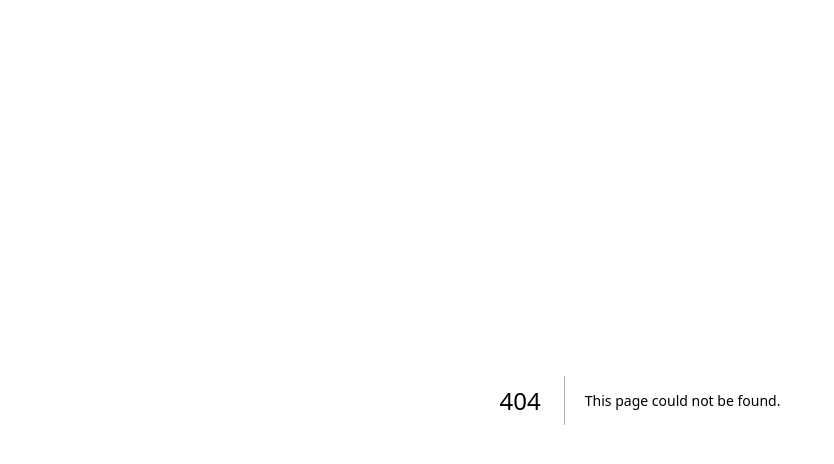
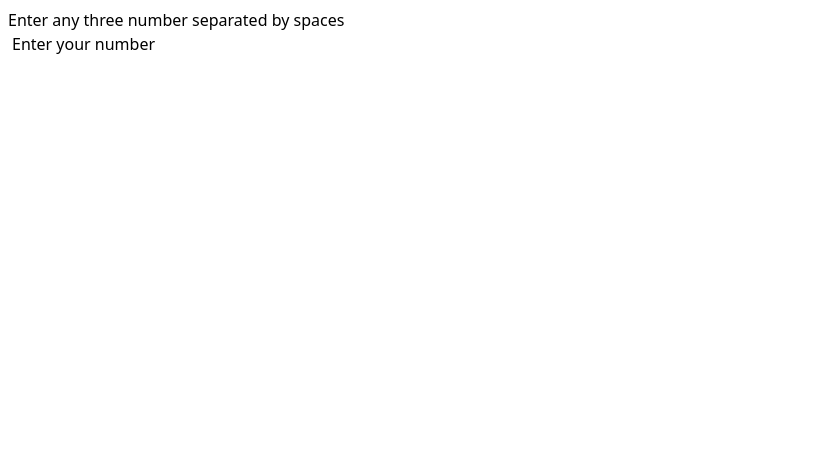
Before and after one commit to allengblack/20-questions-next, a Next.js app: page /lottery in a window 1280 px wide. Before the commit this address had no page. Shown: the top 464 px of the page, without its empty margins (0-834 px from the left). Built offline with nearby package versions, Linux system fonts and the light colour scheme.

Commit message:
update lottery page

```diff
--- a/src/pages/_document.tsx
+++ /dev/null
@@ -1,13 +0,0 @@
-import { Html, Head, Main, NextScript } from 'next/document'
-
-export default function Document() {
-  return (
-    <Html lang="en">
-      <Head />
-      <body>
-        <Main />
-        <NextScript />
-      </body>
-    </Html>
-  )
-}
--- a/src/pages/index.tsx
+++ b/src/pages/index.tsx
@@ -55,6 +55,12 @@ export default function Home() {
                 Name Concatenation
               </Link>
             </li>
+
+            <li>
+              <Link className="text-blue-600" href="/lottery">
+                Lottery
+              </Link>
+            </li>
           </ul>
         </div>
       </main>
--- /dev/null
+++ b/src/pages/lottery.tsx
@@ -0,0 +1,52 @@
+import { useForm, SubmitHandler } from "react-hook-form";
+
+interface FormInput {
+  values: string;
+}
+
+export default function Lottery() {
+  const {
+    register,
+    handleSubmit,
+    reset,
+    formState: { errors },
+  } = useForm<FormInput>({
+    resetOptions: { keepDirtyValues: false },
+  });
+
+  const onSubmit: SubmitHandler<FormInput> = (data) => {
+    const values = data.values.trim().split(" ");
+
+    let isCorrect = false;
+    for (const value of values) {
+      isCorrect = value === "7";
+      console.log({ value, isCorrect });
+
+      if (isCorrect) break;
+    }
+
+    isCorrect
+      ? alert("Congratulations!")
+      : alert("Try again. Better luck next time");
+
+    reset();
+  };
+
+  return (
+    <div className="p-2">
+      <h2>Enter any three number separated by spaces</h2>
+
+      <form action="" onSubmit={handleSubmit(onSubmit)}>
+        <label className="p-1" htmlFor="values">
+          Enter your number
+        </label>
+
+        <input {...register("values", { required: true, maxLength: 5 })} />
+
+        <div className="text-red-600">
+          {errors.values && "Please enter three numbers separated by a space"}
+        </div>
+      </form>
+    </div>
+  );
+}
--- a/src/pages/name-concatenation.tsx
+++ b/src/pages/name-concatenation.tsx
@@ -59,7 +59,6 @@ const NameConcat = () => {
           />
           {errors.firstName && "First name is required"}
         </div>
-
         <div className={styles.formInput}>
           <label className="p-1" htmlFor="lastName">
             Enter your last name
@@ -71,7 +70,6 @@ const NameConcat = () => {
           />
           {errors.lastName && "Last name is required"}
         </div>
-
         <div className={styles.formInput}>
           <label className="p-1" htmlFor="age">
             Enter your age
@@ -84,11 +82,10 @@ const NameConcat = () => {
           />
           {errors.age && "Age is required and must be over 18"}
         </div>
-
+        c
         <button className="text-white p-2 bg-sky-500 rounded-lg" type="submit">
           Submit
         </button>
-
         <button
           className="text-white ml-2 p-2 bg-sky-500 rounded-lg"
           onClick={handleReset}
```
